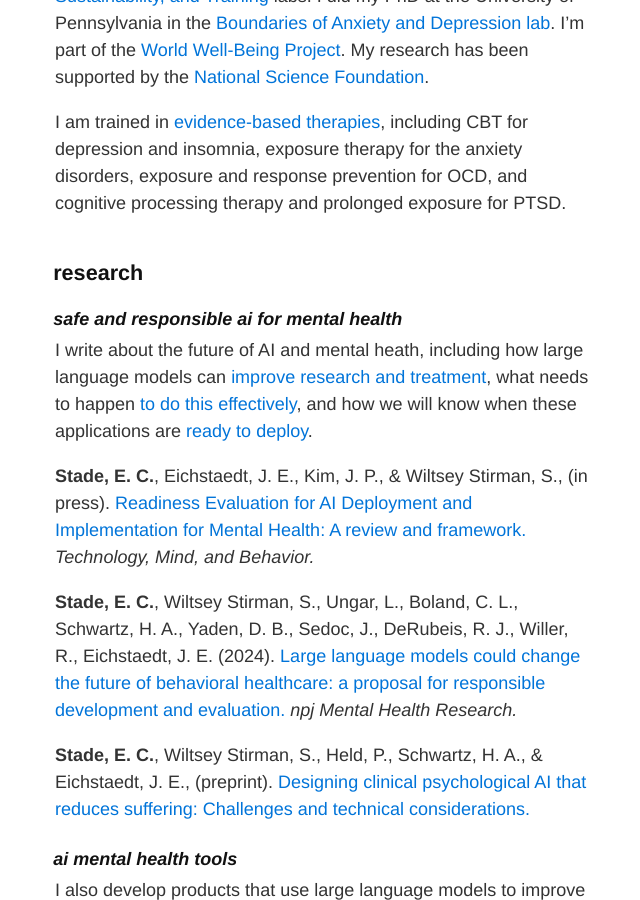
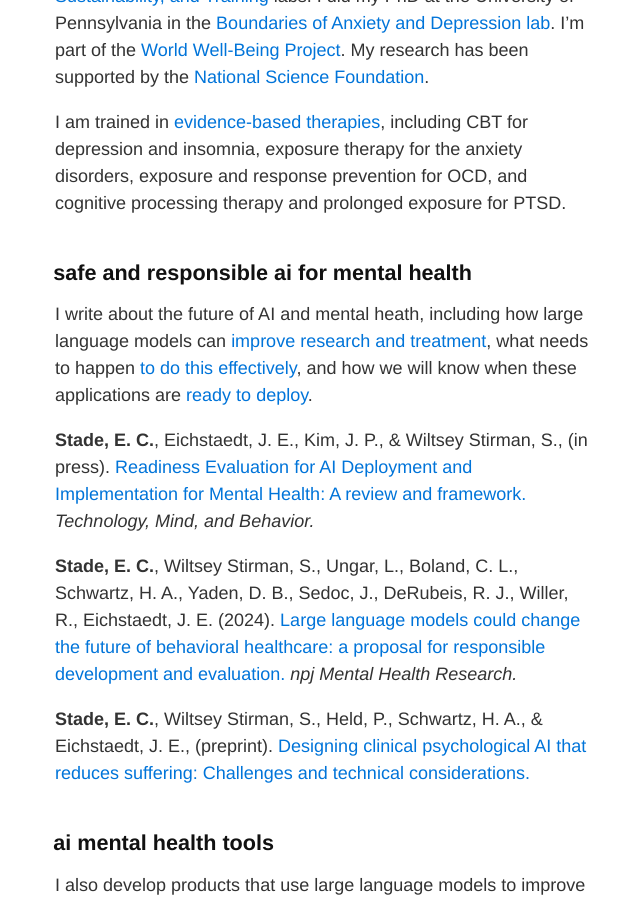
Before and after one commit to betsystade/betsystade.github.io, a Jekyll site: the page built from index.md, in a window 1280 px wide and 900 px high, scrolled down 480 px. Shown: the whole window, without its empty margins (315-955 px from the left). Built offline with Jekyll 4.4.1, drawn with Linux system fonts in a browser that asks for light colours; our own code applies the rules of GitHub Pages for plain Markdown files.

Commit message:
change headings

```diff
--- a/index.md
+++ b/index.md
@@ -20,10 +20,8 @@ I am trained in [evidence-based therapies](https://div12.org/treatments/), inclu
 
 -->
 
+## safe and responsible ai for mental health
 
-## research
-
-#### safe and responsible ai for mental health
 I write about the future of AI and mental heath, including how large language models can [improve research and treatment](https://www.nature.com/articles/s44184-024-00056-z.pdf), what needs to happen [to do this effectively](https://osf.io/preprints/psyarxiv/tjv8p), and how we will know when these applications are [ready to deploy](https://osf.io/preprints/psyarxiv/8zqhw).
 
 
@@ -34,13 +32,15 @@ I write about the future of AI and mental heath, including how large language mo
 **Stade, E. C.**, Wiltsey Stirman, S., Held, P., Schwartz, H. A., & Eichstaedt, J. E., (preprint). [Designing clinical psychological AI that reduces suffering: Challenges and technical considerations.](https://osf.io/preprints/psyarxiv/tjv8p)
 
 
-#### ai mental health tools
+## ai mental health tools
+
 I also develop products that use large language models to improve assessment and treatment of psychopathology. Right now I'm building an AI-based CBT homework helper that aims to make therapy homework better for patients, and an AI-based platform to [help therapists learn](https://osf.io/preprints/osf/wx93m) gold-standard treatments.
 
 **Stade, E. C.**, Eichstaedt, J. E., Kaysen, D. Salecha, A., Greenberger, A., Singhbi, S., & Wiltsey Stirman, S., (preprint). [TherapyTrainer: Using AI to train therapists in written exposure therapy.](https://osf.io/preprints/osf/wx93m)
 
 
-#### language + psychopathology
+## language + psychopathology
+
 I have also used natural language processing to characterize and measure (and disentangle!) [depression and anxiety](https://doi.org/10.1037/abn0000850) and [repetitive negative thinking](https://doi.org/10.1016/j.brat.2023.104307). Some of my current work investigates what drives the relationship between depression and first-person singular pronoun use (e.g., I, me, mine).
 
 Ganesan, A. V., Varadarajan, V., Lal, Y. K., Eijsbroek, V. C., Kjell, K., Kjell, O. N. E., Dhanasekaran, T., **Stade, E. C.**, Eichstaedt, J. C., Boyd, R. L., Schwartz, H. A., & Flek, L. (preprint). [Explaining GPT-4’s schema of depression using machine behavior analysis.](https://doi.org/10.48550/arXiv.2411.13800)
@@ -52,12 +52,14 @@ Rai, S., **Stade, E. C.**, Giorgi, S., Francisco, A., Ungar, L., Curtis, B., Gun
 **Stade, E. C.**, Ungar, L., Havaldar, S., Ruscio, A. M. (2023). [Perseverative thinking is associated with features of spoken language.](https://doi.org/10.1016/j.brat.2023.104307) *Behaviour Research and Therapy.*
 
 
-#### reconsidering psychopathology classification
+## reconsidering psychopathology classification
+
 Depression and anxiety are not categorical (they are *dimensional* -- severity matters) and cut across traditional diagnostic classes (they are *transdiagnostic*). The prevailing classification system, *DSM-5*, is neither transdiagnostic nor dimensional. This is a problem! [My work](https://psyarxiv.com/vkbnh) has developed and tested a transdiagnostic, dimensional anxiety classification system as a possible alternative.
 
 **Stade, E. C.**, DeRubeis, R. J., Ungar, L., & Ruscio, A. M. (2023). [A transdiagnostic, dimensional classification of anxiety shows improved parsimony and predictive noninferiority to DSM](https://doi.org/10.1037/abn0000863). *Journal of Psychopathology and Clinical Science.*
 
-#### more
+## more
+
 Beyond these research streams,  I also use empirical methods to study cognitive and behavioral processes, like [worry and rumination](https://doi.org/10.1177/21677026221131309). I'm also interested in how psychopathology shows up in behavior ([here](http://journals.sagepub.com/doi/10.1177/21677026211038017) and [here](https://authors.elsevier.com/sd/article/S0005-7967(25)00022-1)).
 
 **Stade, E. C.**, & Ruscio, A. M. (2022). [A meta-analysis of the relationship between worry and rumination.](https://doi.org/10.1177/21677026221131309) *Clinical Psychological Science.*
```
